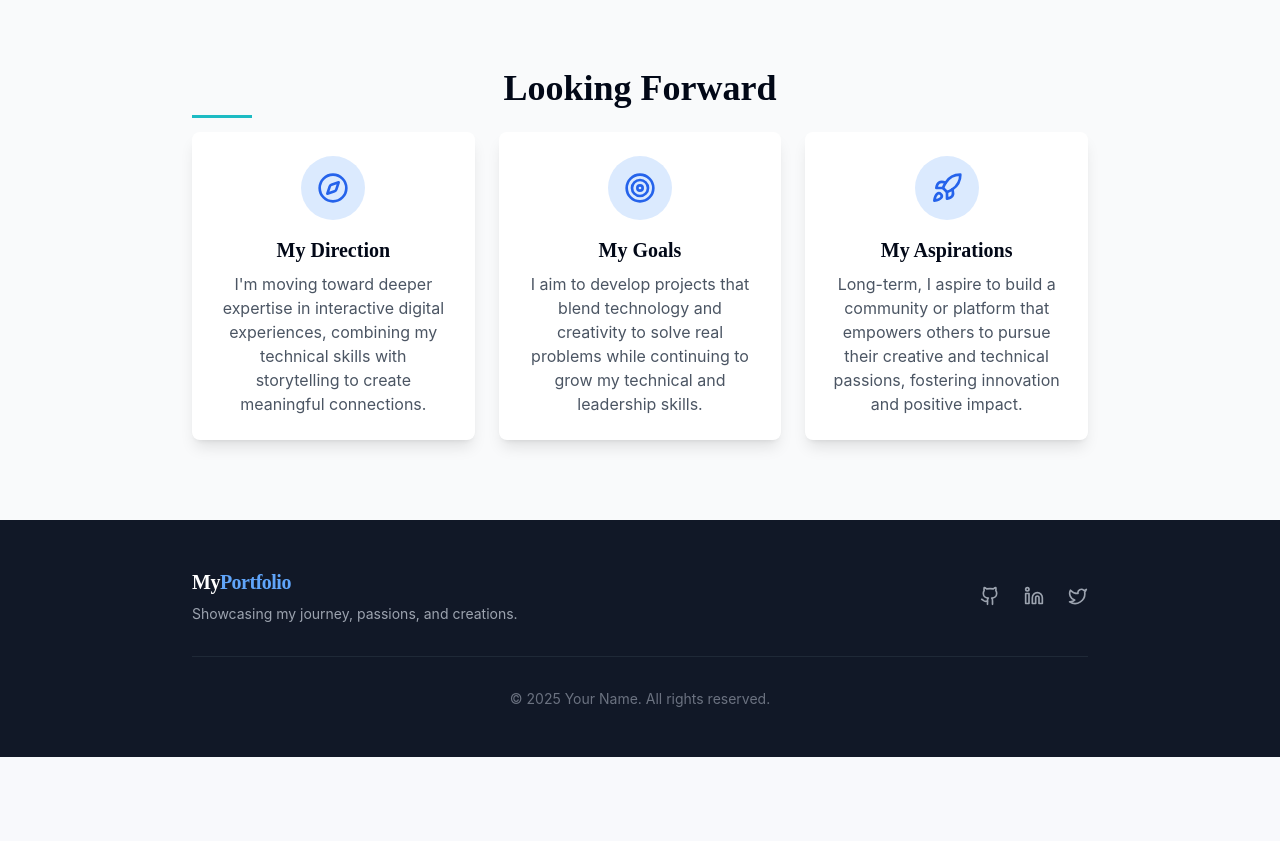
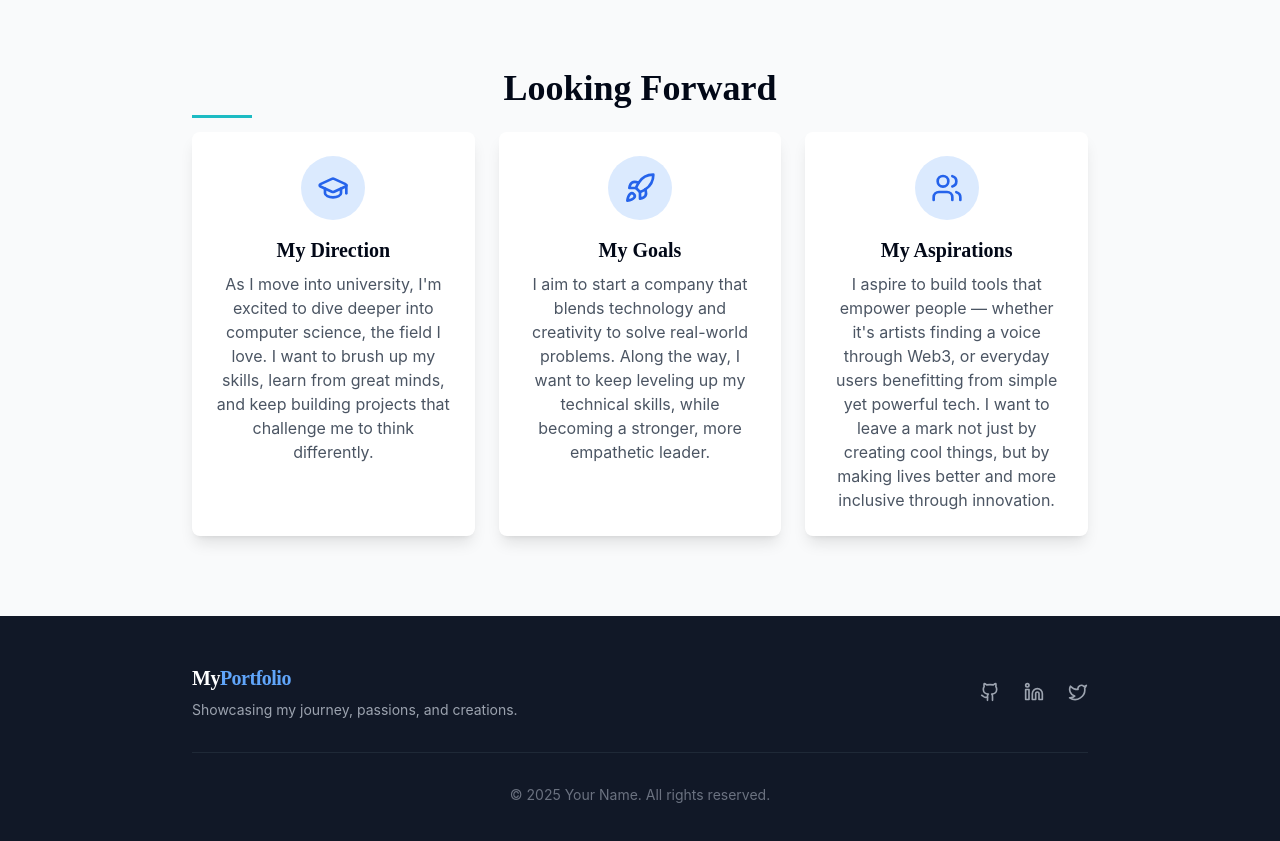
Before and after one commit to Shunsuke0401/Capstone, a React (Vite) app: page / in a window 1280 px wide. Shown: the part 4720-5561 px from the top of the page. Before the commit the page ends 5477 px from the top, so only its background shows below. Built offline with nearby package versions, Linux system fonts and the light colour scheme.

Commit message:
Refactor: Update Future section
Update the content of the Future section based on the prompt.

```diff
--- a/src/components/Future.tsx
+++ b/src/components/Future.tsx
@@ -1,7 +1,7 @@
 
 import React from 'react';
 import { Card, CardContent } from '@/components/ui/card';
-import { Compass, Target, Rocket } from 'lucide-react';
+import { GraduationCap, Rocket, Users } from 'lucide-react';
 
 const Future = () => {
   return (
@@ -14,23 +14,11 @@ const Future = () => {
             <Card className="animate-fade-in border-none shadow-lg hover:shadow-xl transition-shadow">
               <CardContent className="p-6 flex flex-col items-center text-center">
                 <div className="w-16 h-16 rounded-full bg-blue-100 dark:bg-blue-900 flex items-center justify-center mb-4">
-                  <Compass className="w-8 h-8 text-blue-600 dark:text-blue-400" />
+                  <GraduationCap className="w-8 h-8 text-blue-600 dark:text-blue-400" />
                 </div>
                 <h4 className="text-xl font-bold mb-2">My Direction</h4>
                 <p className="text-gray-600 dark:text-gray-400">
-                  I'm moving toward deeper expertise in interactive digital experiences, combining my technical skills with storytelling to create meaningful connections.
-                </p>
-              </CardContent>
-            </Card>
-
-            <Card className="animate-fade-in border-none shadow-lg hover:shadow-xl transition-shadow">
-              <CardContent className="p-6 flex flex-col items-center text-center">
-                <div className="w-16 h-16 rounded-full bg-blue-100 dark:bg-blue-900 flex items-center justify-center mb-4">
-                  <Target className="w-8 h-8 text-blue-600 dark:text-blue-400" />
-                </div>
-                <h4 className="text-xl font-bold mb-2">My Goals</h4>
-                <p className="text-gray-600 dark:text-gray-400">
-                  I aim to develop projects that blend technology and creativity to solve real problems while continuing to grow my technical and leadership skills.
+                  As I move into university, I'm excited to dive deeper into computer science, the field I love. I want to brush up my skills, learn from great minds, and keep building projects that challenge me to think differently.
                 </p>
               </CardContent>
             </Card>
@@ -40,9 +28,21 @@ const Future = () => {
                 <div className="w-16 h-16 rounded-full bg-blue-100 dark:bg-blue-900 flex items-center justify-center mb-4">
                   <Rocket className="w-8 h-8 text-blue-600 dark:text-blue-400" />
                 </div>
+                <h4 className="text-xl font-bold mb-2">My Goals</h4>
+                <p className="text-gray-600 dark:text-gray-400">
+                  I aim to start a company that blends technology and creativity to solve real-world problems. Along the way, I want to keep leveling up my technical skills, while becoming a stronger, more empathetic leader.
+                </p>
+              </CardContent>
+            </Card>
+
+            <Card className="animate-fade-in border-none shadow-lg hover:shadow-xl transition-shadow">
+              <CardContent className="p-6 flex flex-col items-center text-center">
+                <div className="w-16 h-16 rounded-full bg-blue-100 dark:bg-blue-900 flex items-center justify-center mb-4">
+                  <Users className="w-8 h-8 text-blue-600 dark:text-blue-400" />
+                </div>
                 <h4 className="text-xl font-bold mb-2">My Aspirations</h4>
                 <p className="text-gray-600 dark:text-gray-400">
-                  Long-term, I aspire to build a community or platform that empowers others to pursue their creative and technical passions, fostering innovation and positive impact.
+                  I aspire to build tools that empower people — whether it's artists finding a voice through Web3, or everyday users benefitting from simple yet powerful tech. I want to leave a mark not just by creating cool things, but by making lives better and more inclusive through innovation.
                 </p>
               </CardContent>
             </Card>
```
